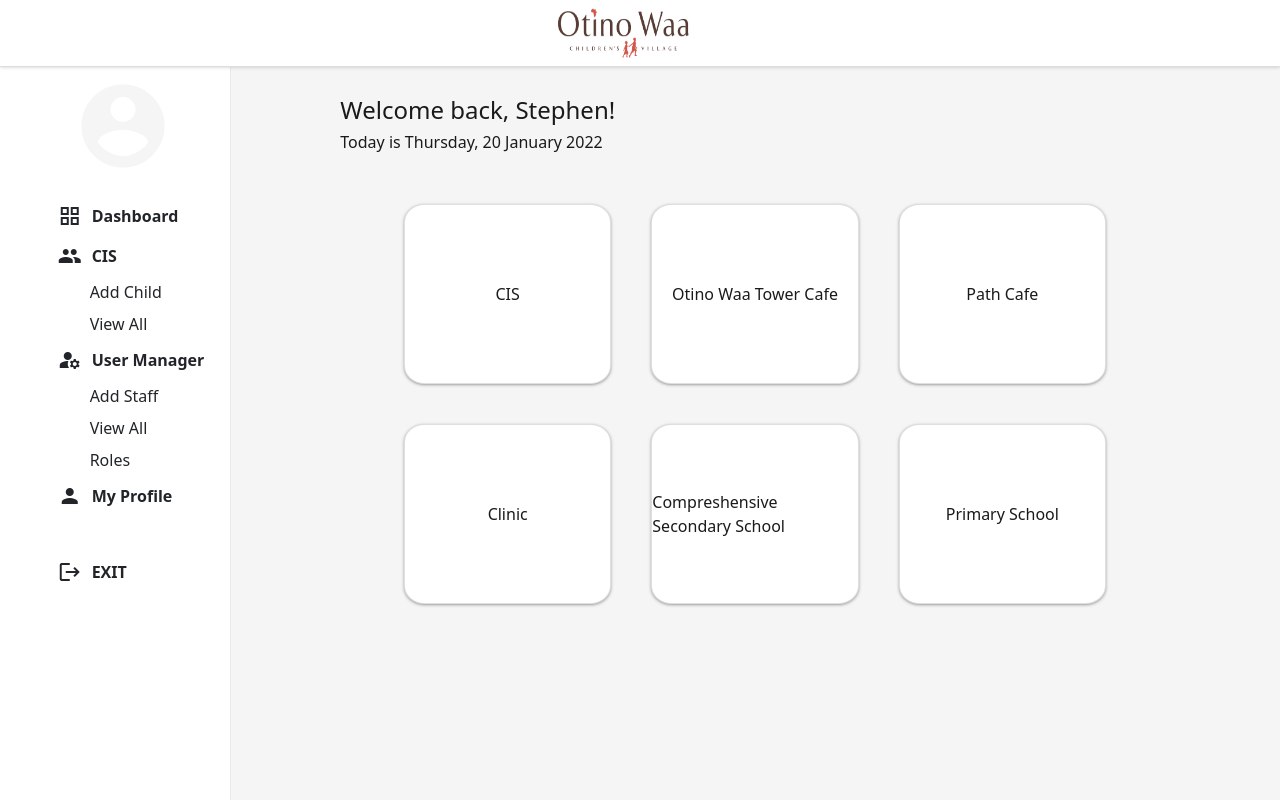
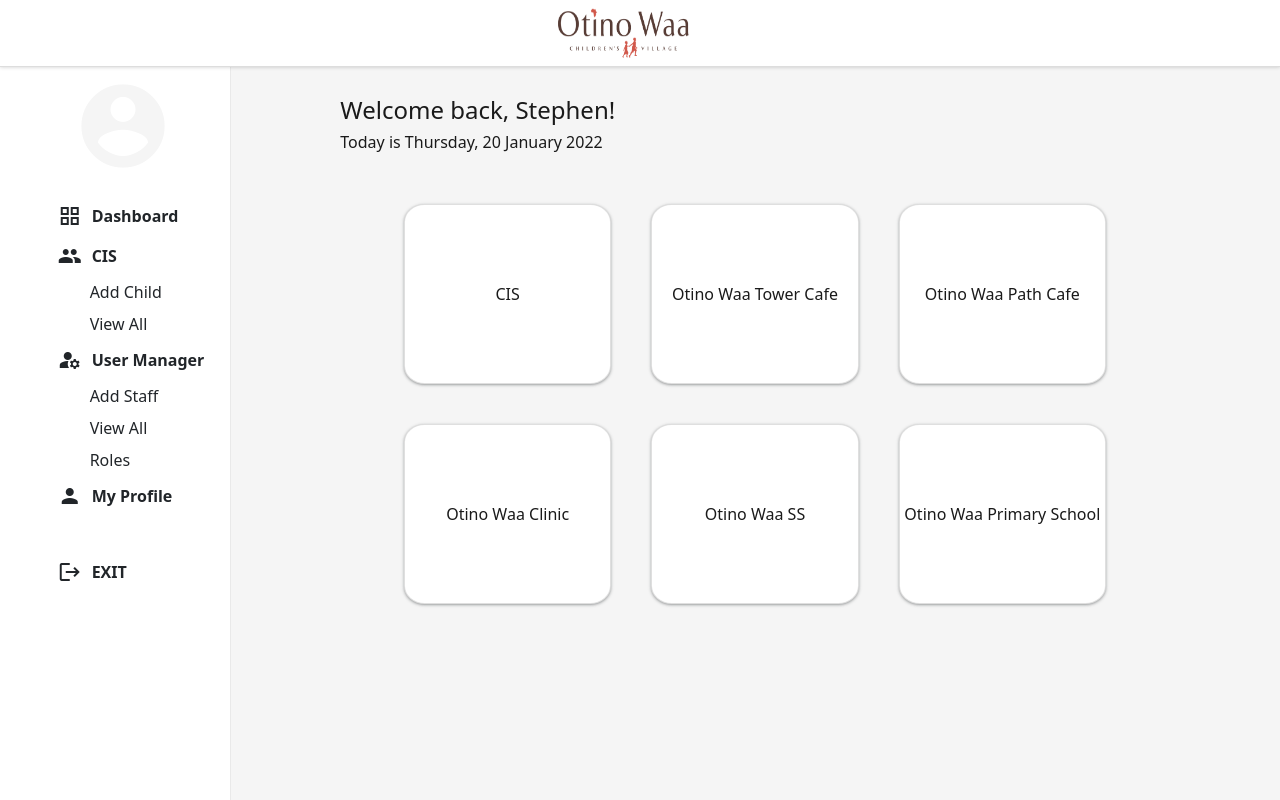
Before and after one commit to KaKebe-Technologies-Limited/otinowaa, a PHP site: page / in a window 1280 px wide. Run offline with PHP 8.4, Linux system fonts and the light colour scheme.

Commit message:
otino waa

```diff
--- a/index.php
+++ b/index.php
@@ -27,16 +27,16 @@
                     <a class="card-link stretched-link" target="blank" href="http://cafe.otwsystems.org/login">Otino Waa Tower Cafe</a>
                 </div>
                 <div class="card white-bg col-3">
-                    <a class="card-link stretched-link" href="http://cafe.otwsystems.org/login">Path Cafe</a>
+                    <a class="card-link stretched-link" href="http://cafe.otwsystems.org/login">Otino Waa Path Cafe</a>
                 </div>
                 <div class="card white-bg col-3">
-                    <a class="card-link stretched-link" href="http://cafe.otwsystems.org/login">Clinic</a>
+                    <a class="card-link stretched-link" href="http://cafe.otwsystems.org/login">Otino Waa Clinic</a>
                 </div>
                 <div class="card white-bg col-3">
-                    <a class="card-link stretched-link" href="http://cafe.otwsystems.org/login"> Compreshensive Secondary School</a>
+                    <a class="card-link stretched-link" href="http://cafe.otwsystems.org/login"> Otino Waa SS</a>
                 </div>
                 <div class="card white-bg col-3">
-                    <a class="card-link stretched-link" href="http://cafe.otwsystems.org/login">Primary School</a>
+                    <a class="card-link stretched-link" href="http://cafe.otwsystems.org/login">Otino Waa Primary School</a>
                 </div>
             </div>
         </div>
```
